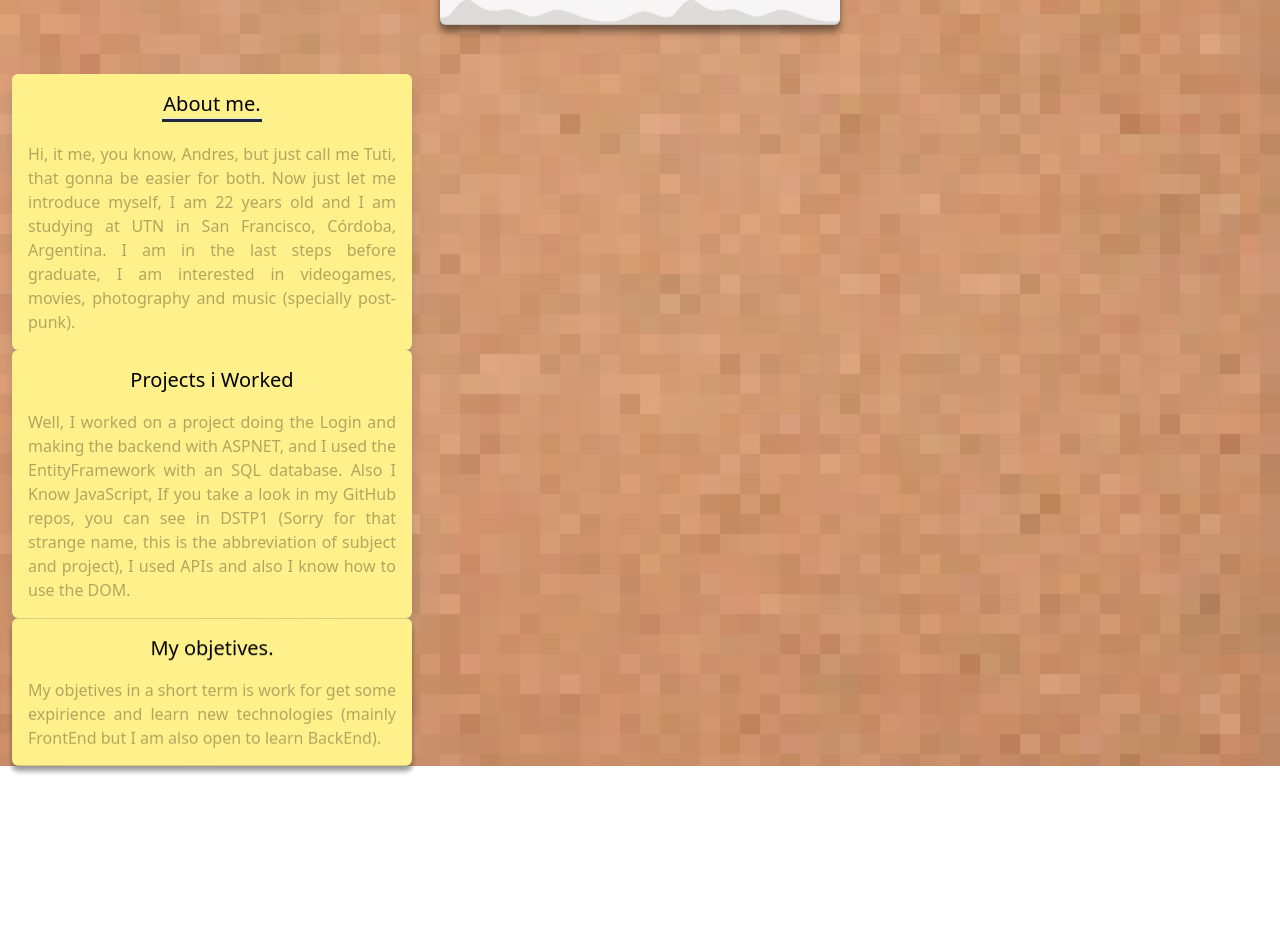
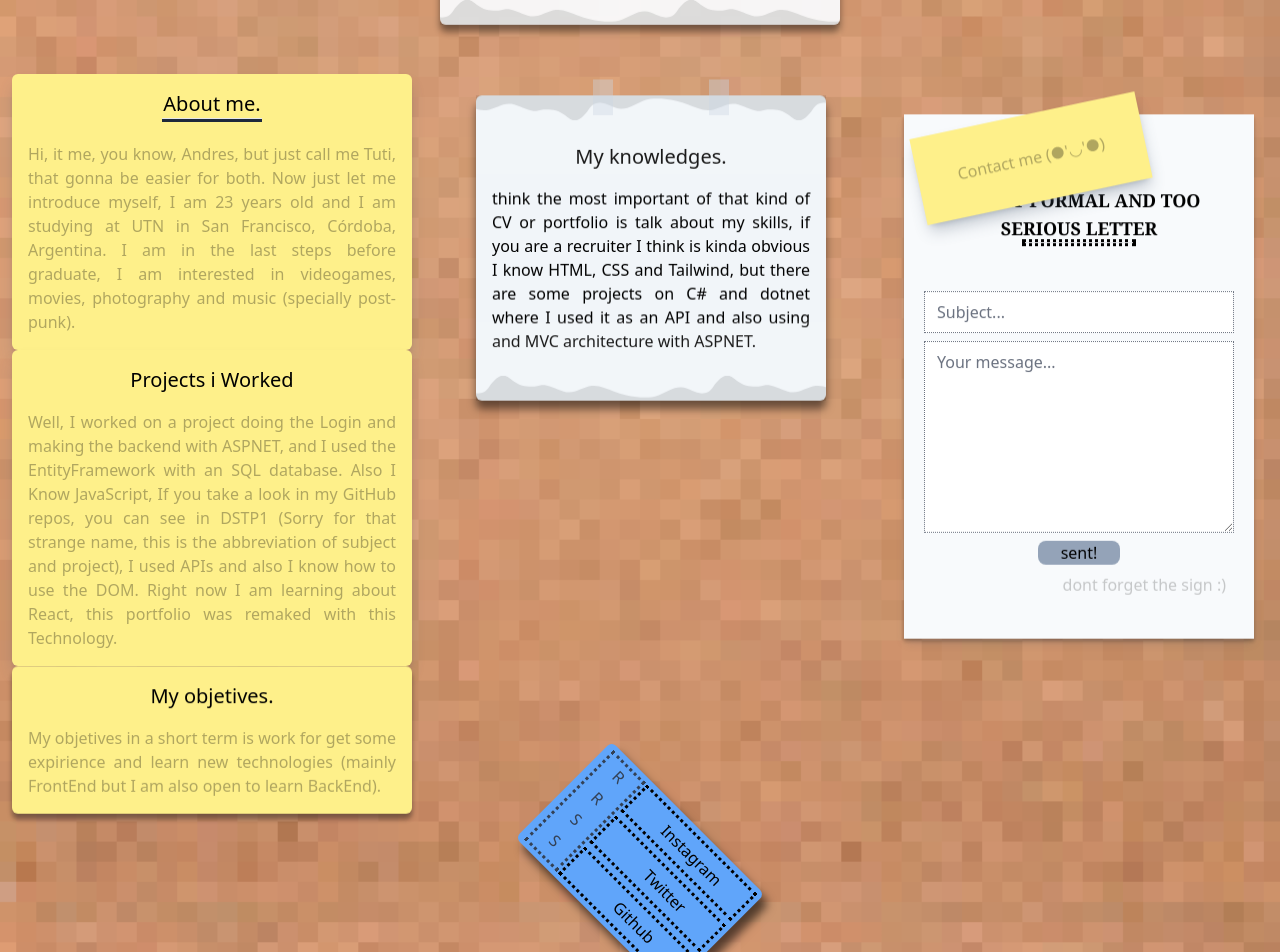
Before and after one commit to tutinio1313/ReactPortfolio, a React (Vite) app: page / in a window 1280 px wide. Shown: the part 386-1338 px from the top of the page. Before the commit the page ends 1152 px from the top, so only its background shows below. Built offline with nearby package versions, Linux system fonts and the light colour scheme.

Commit message:
All components added and connected properly.

```diff
--- a/src/App.jsx
+++ b/src/App.jsx
@@ -1,6 +1,9 @@
 import React from 'react';
 import Header from "./Components/Header.jsx";
 import AboutMe from "./Components/AboutMe.jsx";
+import Knowledge from "./Components/Knowledge.jsx";
+import ContactMe from "./Components/ContactMe.jsx";
+import Footer from "./Components/Footer.jsx";
 
 function App()
 {
@@ -17,7 +20,12 @@ function App()
           <AboutMe id="2"/>
           <AboutMe id="3"/>
         </div>
-      </div>
+
+        <Knowledge/>
+        <ContactMe/>
+        </div>
+
+        <Footer/>
     </div>
   );
 }
--- a/src/Components/AboutMe.jsx
+++ b/src/Components/AboutMe.jsx
@@ -1,5 +1,5 @@
 import React from "react";
-import SearchText from './InternalizationHandler.js';
+import SearchText from '/src/InternalizationHandler.js';
 import  propTypes from 'prop-types';
 
 function AboutMe(props)
--- a/src/Components/ContactMe.jsx
+++ b/src/Components/ContactMe.jsx
@@ -1,7 +1,38 @@
-import React, { Component } from "react";
+import React from "react";
+import SearchText from '/src/InternalizationHandler.js';
 
-export default class ContactMe extends Component {
-  render() {
-    return <div>ContactMe</div>;
-  }
+function ContactMe()
+{
+  return (
+  <aside id="contact"
+            className="z-10 bg-slate-50 mx-auto md:px-3 relative md:mt-10 mt-20 mb-10 shadow-lg shadow-slate-600/30">
+            <div id = "StickyPaper"
+                className="container z-20 bg-yellow-200 py-8 w-max px-10 -rotate-12 relative shadow-lg shadow-slate-600/30 ">
+                <h2 className="text-center opacity-30">{SearchText("StickyPaper")}</h2>
+            </div>
+            <form action="#" onSubmit="SendEmail()">
+                <div id="header" className="relative mb-10 -mt-4">
+                    <h2 className="text-center font-extrabold font-serif text-lg">{SearchText("ContactMeHeader")}</h2>
+                    <hr className="mx-auto outline-dotted w-1/3"/>
+                </div>
+                <div id="emailContainer" className="container flex flex-col">
+                    <input id="Subject" type="text" placeholder="Subject..."
+                        className="form-input form-control m-2 border-dotted" />
+                    <textarea placeholder="Your message..." id="Message"
+                        className="form-input form-control mx-2 border-dotted h-48">
+
+                    </textarea>
+                    <input id="sent" type="submit" className="bg-slate-400 w-1/4 mx-auto my-2 rounded-lg" value={SearchText("HeaderSent")}/>
+                </div>
+
+                <h2 id="Decoration" className="text-end mr-4 opacity-20">{SearchText("HeaderDecoration")}</h2>
+            </form>
+
+            <div>
+                <p id="StateExecutionMessage" className="opacity-20 text-red-600"></p>
+            </div>
+        </aside>
+        );
 }
+
+export default ContactMe
--- /dev/null
+++ b/src/Components/Footer.jsx
@@ -0,0 +1,37 @@
+import React from "react";
+function Footer()
+{
+    return (<footer
+    className="bg-blue-400 z-0 w-fit rounded-md mx-auto relative p-2 rotate-45 top-8 grid grid-flow-col gap-2 bottom-6">
+    <div className="ml-0.5 w-10 h-full outline-dotted text-slate-700 grid grid-rows-4">
+        <h2 className="text-center">R</h2>
+        <h2 className="text-center">R</h2>
+        <h2 className="text-center">S</h2>
+        <h2 className="text-center">S</h2>
+    </div>
+
+    <ul className="container grid grid-flow-row text-center gap-3">
+        <li className="outline-dotted py-1 px-8 transition-all duration-500 hover:text-white"><a id="Instagram"
+                className="grid grid-flow-col transition-all duration-500 active:text-white"
+                href="https://www.instagram.com/andresrossini13/"><i className="ml-0 mr-2 fab fa-instagram fa-3x "></i>
+                <h2 className="my-auto">Instagram</h2>
+            </a>
+        </li>
+        <li className="outline-dotted py-1 px-8 transition-all duration-500 hover:text-white"><a id="Twitter"
+                className="grid grid-flow-col transition-all duration-500 active:text-white"
+                href="https://www.twitter.com/andresrossini13/"><i className="ml-0 mr-2 fab fa-twitter fa-3x"></i>
+                <h2 className="my-auto">Twitter</h2>
+            </a>
+        </li>
+        <li className="outline-dotted py-1 px-8 transition-all duration-500 hover:text-white "><a
+                className="grid grid-flow-col transition-all duration-500 active:text-white"
+                href="https://www.github.com/tutinio1313/"><i className="ml-0 mr-2 fab fa-github fa-3x"></i>
+                <h2 className="my-auto">Github</h2>
+            </a>
+
+        </li>
+    </ul>
+</footer>)
+}
+
+export default Footer
--- a/src/Components/Header.jsx
+++ b/src/Components/Header.jsx
@@ -1,5 +1,5 @@
 import React from "react";
-import SearchText from './InternalizationHandler.js';
+import SearchText from '/src/InternalizationHandler.js';
 
 function Header()
 {
@@ -23,7 +23,7 @@ function Header()
               className="transition duration-300 hover:text-slate-400"
               href="#AboutMe"
             >
-              About me
+              {SearchText("AboutMe1Title")}
             </a>
           </li>
           <li className="outline-dotted w-11/12 mx-auto my-0.5">
@@ -31,7 +31,7 @@ function Header()
               className="transition duration-300 hover:text-slate-400"
               href="#Knowledges"
             >
-              My knowlegdes
+              {SearchText("KnowledgeTitle")}
             </a>
           </li>
           <li className="outline-dotted w-11/12 mx-auto my-0.5">
@@ -39,7 +39,7 @@ function Header()
               className="transition duration-300 hover:text-slate-400"
               href="#contact"
             >
-              Contact me.
+              {SearchText("ContactMe")}
             </a>
           </li>
         </ul>
--- a/src/Components/Knowledge.jsx
+++ b/src/Components/Knowledge.jsx
@@ -1,7 +1,23 @@
-import React, { Component } from "react";
+import React from "react";
+import SearchText from '/src/InternalizationHandler.js';
 
-export default class Knowledge extends Component {
-  render() {
-    return <div>Knowledge</div>;
-  }
+function Knowledge(){
+  return(
+    <aside id="Knowledges"
+            className="bg-slate-100 grid relative mt-5 h-max  mx-auto md:ml-3 shadow-lg shadow-slate-600/30 rounded-md z-10">
+            <div className="rotate-180 wave-container opacity-10"></div>
+            <span className="w-5 h-9 bg-slate-300 absolute -top-4 -mb-5 filter opacity-40 left-2/3"></span>
+            <span className="w-5 h-9 bg-slate-300 absolute -top-4 -mb-5 filter opacity-40 left-1/3"></span>
+
+            <div className="-my-20 md:-my-8 mb-0">
+                <h1 className="text-xl text-center mb-4">{SearchText("KnowledgeTitle")}</h1>
+
+                <p className="text-justify mx-4">{SearchText("KnowledgeText")}</p>
+            </div>
+
+            <div id="bottom-wave" className="wave-container opacity-10"></div>
+        </aside>
+  );
 }
+
+export default Knowledge
--- a/src/Components/Localization/ES.json
+++ /dev/null
@@ -1,3 +0,0 @@
-{
-
-}
--- a/src/Components/Localization/EN.json
+++ b/src/Localization/EN.json
@@ -10,7 +10,7 @@
 },
 {
     "id": "AboutMe1Text",
-    "value": "Hi, it me, you know, Andres, but just call me Tuti, that gonna be easier for both. Now just let me introduce myself, I am 22 years old and I am studying at UTN in San Francisco, Córdoba, Argentina. \n I am in the last steps before graduate, I am interested in videogames, movies, photography and music (specially post-punk)."
+    "value": "Hi, it me, you know, Andres, but just call me Tuti, that gonna be easier for both. Now just let me introduce myself, I am 23 years old and I am studying at UTN in San Francisco, Córdoba, Argentina. \n I am in the last steps before graduate, I am interested in videogames, movies, photography and music (specially post-punk)."
 },
 {
     "id": "AboutMe2Title",
@@ -18,7 +18,7 @@
 },
 {
     "id": "AboutMe2Text",
-    "value": "Well, I worked on a project doing the Login and making the backend with ASPNET, and I used the EntityFramework with an SQL database.\n Also I Know JavaScript, If you take a look in my GitHub repos, you can see in DSTP1 (Sorry for that strange name, this is the abbreviation of subject and project), I used APIs and also I know how to use the DOM."
+    "value": "Well, I worked on a project doing the Login and making the backend with ASPNET, and I used the EntityFramework with an SQL database.\n Also I Know JavaScript, If you take a look in my GitHub repos, you can see in DSTP1 (Sorry for that strange name, this is the abbreviation of subject and project), I used APIs and also I know how to use the DOM. Right now I am learning about React, this portfolio was remaked with this Technology."
 },
 {
     "id": "AboutMe3Title",
@@ -30,15 +30,19 @@
 },
 {
     "id": "KnowledgeTitle",
-    "h1": "My knowledges."
+    "value": "My knowledges."
 },
 {
     "id": "KnowledgeText",
-    "h1": "think the most important of that kind of CV or portfolio is talk about my skills, if you are a recruiter I think is kinda obvious I know HTML, CSS and Tailwind, but there are some projects on C# and dotnet where I used it as an API and also using and MVC architecture with ASPNET."
+    "value": "think the most important of that kind of CV or portfolio is talk about my skills, if you are a recruiter I think is kinda obvious I know HTML, CSS and Tailwind, but there are some projects on C# and dotnet where I used it as an API and also using and MVC architecture with ASPNET."
 },
 {
     "id": "StickyPaper",
     "value": "Contact me (●'◡'●)"
+},
+{
+    "id" : "ContactMe",
+    "value" : "Contact me"
 },
 {
     "id": "ContactMeHeader",
--- /dev/null
+++ b/src/Localization/ES.json
@@ -0,0 +1,67 @@
+
+[
+    {
+        "id": "HeaderSubtext",
+        "value": "Estudiante de Ingenieria en Sistemas"
+    },
+    {
+        "id": "AboutMe1Title",
+        "value": "Un poco de mi."
+    },
+    {
+        "id": "AboutMe1Text",
+        "value": "Hola me llamo Andrés, pero podés llamarme. Dejame contarme un poco de mi, Tengo 23 años y soy un estudiante en la UTN de San Francisco, Córdoba, Argentina. \n Estoy en los ultimos de mi carrera y estoy interesado en el desarrollo web y otras tecnologias :)."
+    },
+    {
+        "id": "AboutMe2Title",
+        "value": "Proyectos"
+    },
+    {
+        "id": "AboutMe2Text",
+        "value": "Los proyectos que he realizado fueron con autenticación y validaciones mediante ASPNET, y un persistencia de EntityFramework con bases de datos SQL.\n Además se sobre JavaScript, sí le das un vistazo a mis repositorios en GitHub,podrás ver como consumí APIs y un manejo del DOM, además este Portfolio esta realizado con React."
+    },
+    {
+        "id": "AboutMe3Title",
+        "value": "Mis metas."
+    },
+    {
+        "id": "AboutMe3Text",
+        "value": "My objetives in a short term is work for get some expirience and learn new technologies (mainly FrontEnd but I am also open to learn BackEnd)."
+    },
+    {
+        "id": "KnowledgeTitle",
+        "value": "Mi conocimiento."
+    },
+    {
+        "id": "KnowledgeText",
+        "value": "think the most important of that kind of CV or portfolio is talk about my skills, if you are a recruiter I think is kinda obvious I know HTML, CSS and Tailwind, but there are some projects on C# and dotnet where I used it as an API and also using and MVC architecture with ASPNET."
+    },
+    {
+        "id": "StickyPaper",
+        "value": "Contactame (●'◡'●)"
+    },
+    {
+        "id": "ContactMeHeader",
+        "value": "A VERY FORMAL AND TOO SERIOUS LETTER"
+    },
+    {
+        "id": "HeaderSent",
+        "value": "¡Enviado!"
+    },
+    {
+        "id": "HeaderDecoration",
+        "value": "No te olvides de firmar :)"
+    },
+    {
+        "id": "StateExecutionSubjectEmpty",
+        "value": "Oops, parece que te olvidaste de escribir el asunto."
+    },
+    {
+        "id": "StateExecutionMessageEmpty",
+        "value": "Oops, parece que te olvidaste de escribir el mensaje."
+    },
+    {
+        "id": "StateExecutionBothEmpty",
+        "value": "Oops, parece que te olvidaste de escribir el asunto y el mensaje."
+    }
+    ]
```
Also changed, not shown: src/InternalizationHandler.js (renamed from src/Components/InternalizationHandler.js).
